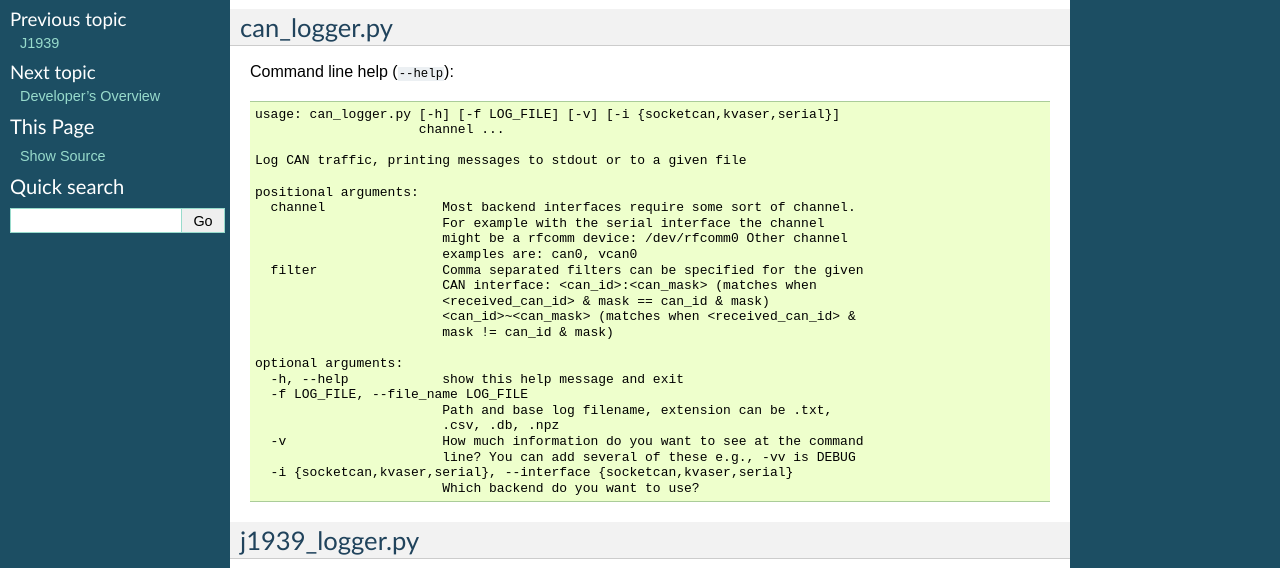
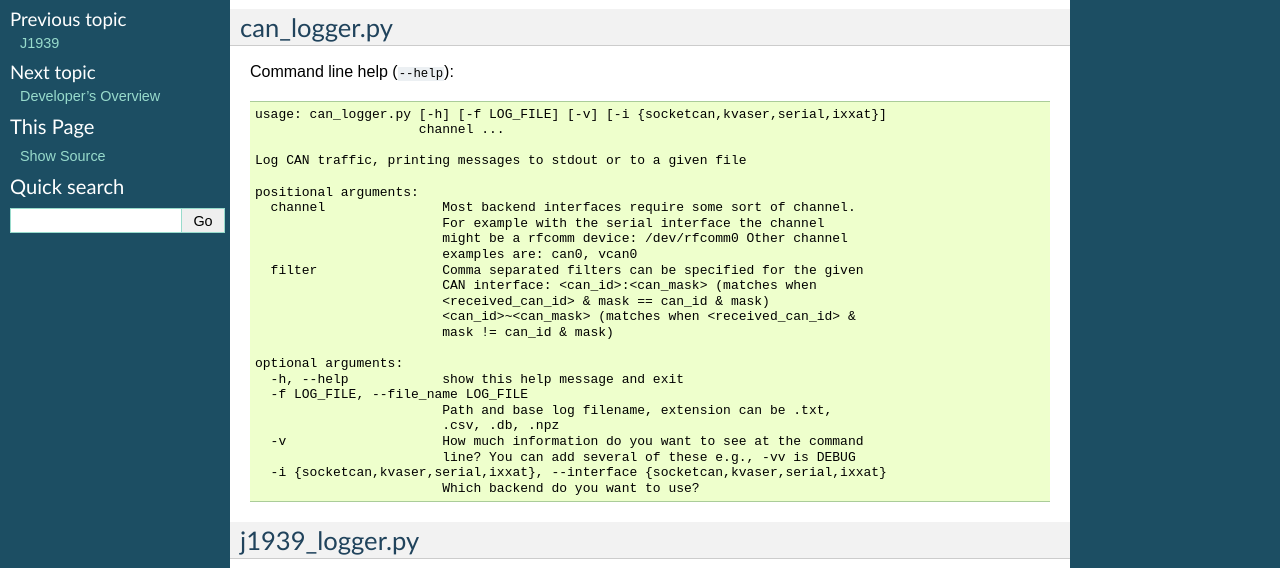
Before and after one commit to hardbyte/python-can, a Sphinx documentation site: the page built from doc/bin.rst, in a window 1280 px wide. Shown: the part 124-692 px from the top of the page. Built offline with Sphinx 7.4.7, drawn with Linux system fonts in a browser that asks for light colours; pages that are not in the unit, such as notebooks, are missing from menus.

Commit message:
Added ixxat to list of valid interfaces

```diff
--- a/doc/bin.rst
+++ b/doc/bin.rst
@@ -8,7 +8,7 @@ can_logger.py
 
 Command line help (``--help``)::
 
-    usage: can_logger.py [-h] [-f LOG_FILE] [-v] [-i {socketcan,kvaser,serial}]
+    usage: can_logger.py [-h] [-f LOG_FILE] [-v] [-i {socketcan,kvaser,serial,ixxat}]
                          channel ...
 
     Log CAN traffic, printing messages to stdout or to a given file
@@ -31,7 +31,7 @@ Command line help (``--help``)::
                             .csv, .db, .npz
       -v                    How much information do you want to see at the command
                             line? You can add several of these e.g., -vv is DEBUG
-      -i {socketcan,kvaser,serial}, --interface {socketcan,kvaser,serial}
+      -i {socketcan,kvaser,serial,ixxat}, --interface {socketcan,kvaser,serial,ixxat}
                             Which backend do you want to use?
 
 
```
